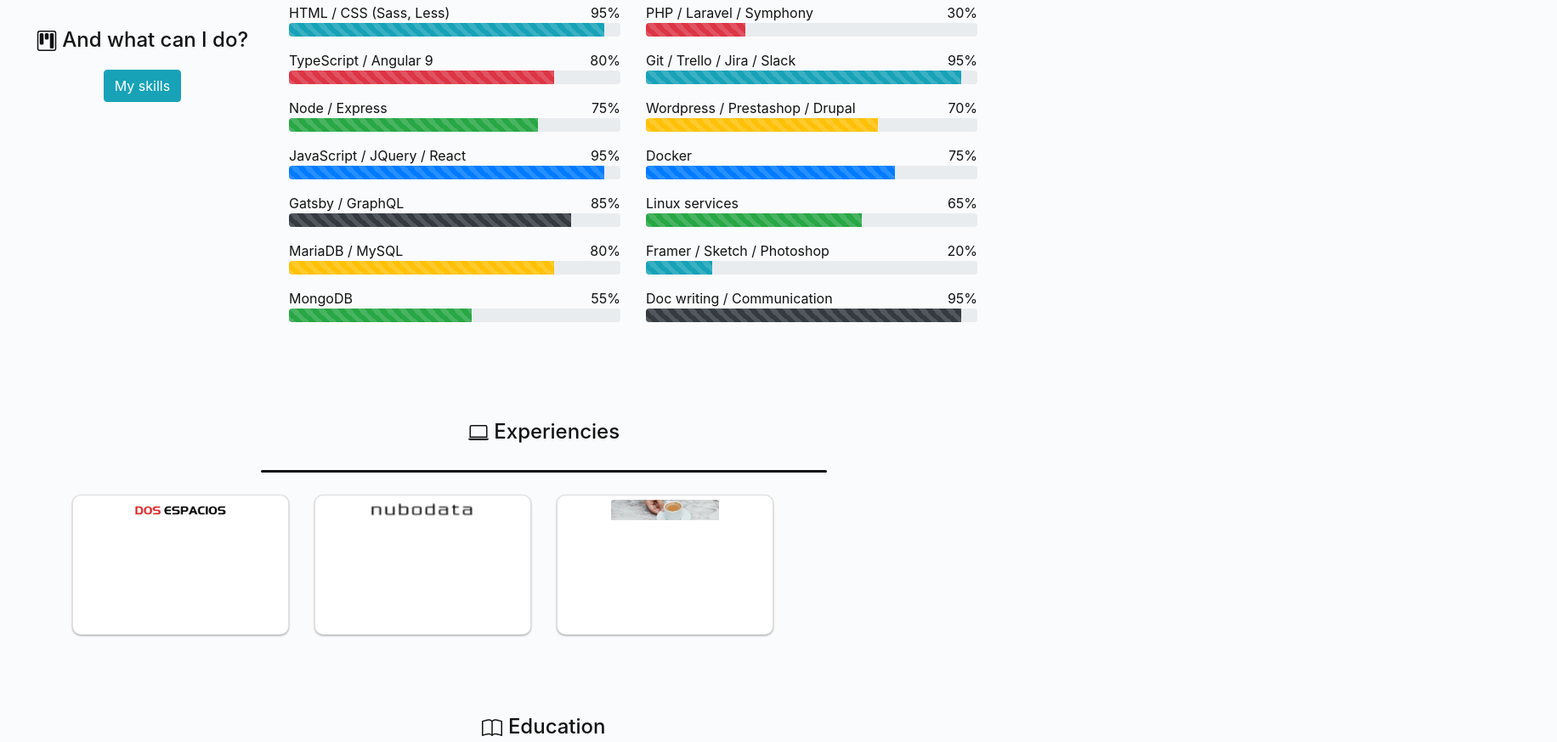
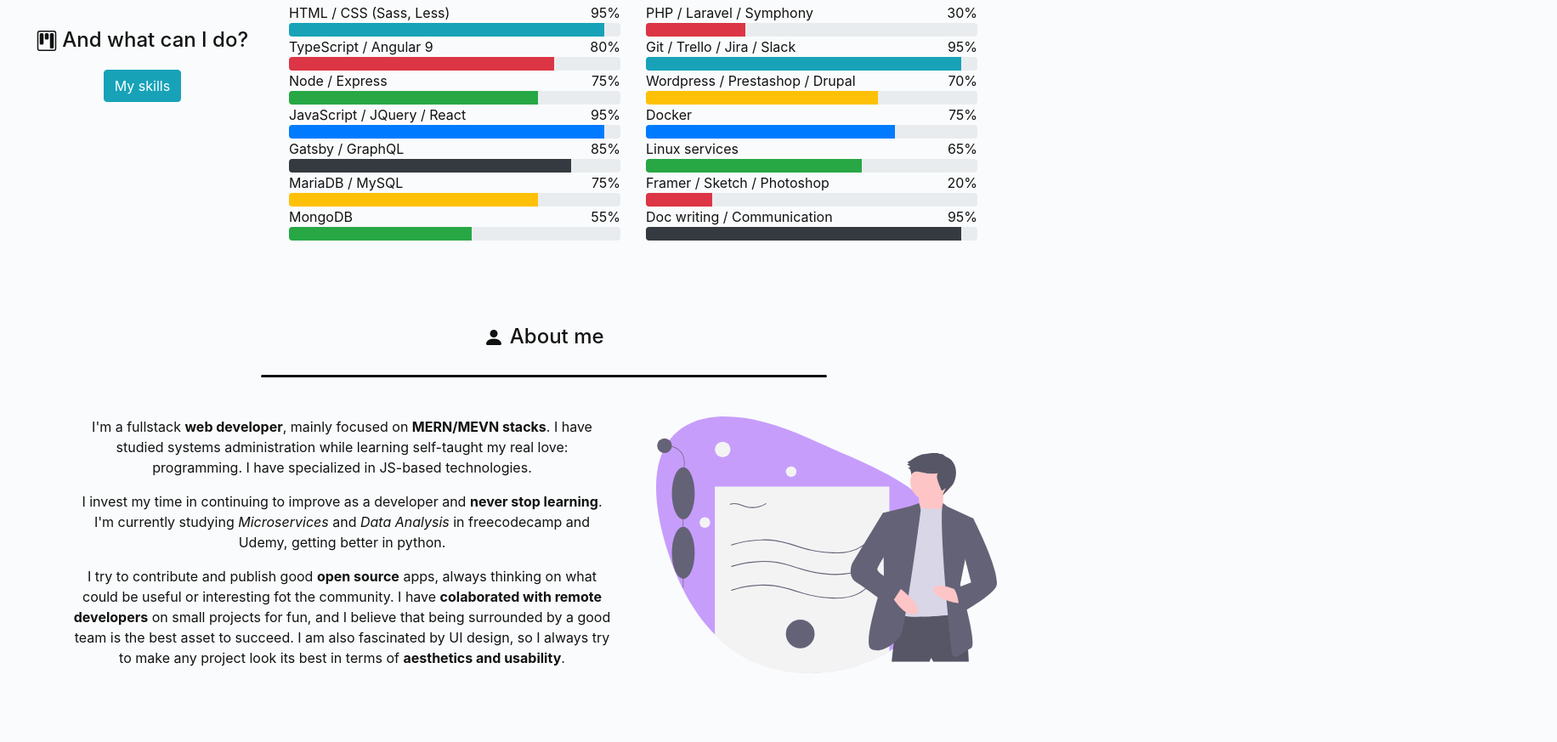
Before and after one commit to Dawichi/dawichi2, a Gatsby site: page / in a window 1280 px wide. Shown: the part 1101-1974 px from the top of the page at 85% size, 1832 px wide, since content can reach past the window. Built offline with nearby package versions, Linux system fonts and the light colour scheme; Gatsby itself is replaced by a stand-in of ours.

Commit message:
art added
new aesthetic, pictures, new section and more changes. 2 Pages deleted (contact and about me) , now integrated in Index as sections

```diff
--- a/src/components/layout/Footer.js
+++ b/src/components/layout/Footer.js
@@ -6,7 +6,7 @@
 const Footer = () => {
 	return (
 		<>
-			<Container className={footerStyles.buymeacoffee} fluid>
+			{/* <Container className={footerStyles.buymeacoffee} fluid>
 				<a href="https://www.buymeacoffee.com/dawichi">
 					<img
 						height="50px"
@@ -15,7 +15,7 @@
 						src="https://img.buymeacoffee.com/button-api/?text=Buy me a coffee&emoji=&slug=dawichi&button_colour=FFDD00&font_colour=000000&font_family=Cookie&outline_colour=000000&coffee_colour=ffffff"
 					/>
 				</a>
-			</Container>
+			</Container> */}
 
 			<footer className={ footerStyles.siteFooter }>
 				<div className={ footerStyles.container }>
--- a/src/components/layout/Navigationbar.js
+++ b/src/components/layout/Navigationbar.js
@@ -15,10 +15,8 @@
 			<Navbar.Collapse id="responsive-navbar-nav">
 				<Nav className="mr-auto ml-auto">
 					<Link to="/" activeClassName={NavbarStyles.active}>Home</Link>
-					<Link to="/about/" activeClassName={NavbarStyles.active} >About me</Link>
 					<Link to="/skills/" activeClassName={NavbarStyles.active} >My skills</Link>
 					<Link to="/projects/" activeClassName={NavbarStyles.active} >My projects</Link>
-					<Link to="/contact/" activeClassName={NavbarStyles.active} >Contact</Link>
 					<Link to="/blog/" activeClassName={NavbarStyles.active} >Blog</Link>
 				</Nav>
 				<Nav>
--- a/src/components/layout/Navigationbar.module.scss
+++ b/src/components/layout/Navigationbar.module.scss
@@ -31,3 +31,19 @@
 	color: var(--color-secondary) !important;
 	box-shadow: 0px 3px 5px -1px rgba(0, 0, 0, 0.15);
 }
+
+/* Scrollbar */
+::-webkit-scrollbar {
+    width: 10px;
+}
+::-webkit-scrollbar-track {
+    box-shadow: inset 0 0 5px darkgrey;
+    border-radius: 10px;
+}
+::-webkit-scrollbar-thumb {
+    background: #bb86fc;
+    border-radius: 10px;
+}
+::-webkit-scrollbar-thumb:hover {
+    background: var(--color-secondary);
+}
--- /dev/null
+++ b/src/components/sections/index/Aboutme.js
@@ -0,0 +1,55 @@
+import React, { useEffect, useState } from "react"
+import { Col, Container, Row } from "react-bootstrap"
+import { PersonFill } from "react-bootstrap-icons"
+
+import meSvg from '../../../images/svg/me.svg'
+import AboutmeStyles from "./Aboutme.module.scss"
+
+const Aboutme = () => {
+
+	const [scrolled, setScrolled] = useState(true)
+
+	useEffect(() => {
+		document.addEventListener('scroll', () => {
+			const isTop = window.scrollY > 1300 && window.scrollY < 2500
+			if (isTop !== scrolled) { setScrolled(isTop)}
+		})
+	}, [scrolled])
+
+	const setClassName = () => {
+		if (scrolled) {
+			return "animate__animated animate__pulse"
+		} else {
+			return ""
+		}
+	}
+
+	return (
+		<Container className={AboutmeStyles.container}>
+
+			<h4><PersonFill/> About me</h4>
+			<hr/>
+
+			<Row>
+				<Col xs={12} lg={7}>
+					<div className={AboutmeStyles.text}>
+						<p className={setClassName()}>
+							I'm a fullstack <strong>web developer</strong>, mainly focused on <strong>MERN/MEVN stacks</strong>. I have studied systems administration while learning self-taught my real love: programming. I have specialized in JS-based technologies.
+						</p>
+						<p className={setClassName()}>
+							I invest my time in continuing to improve as a developer and <strong>never stop learning</strong>. I'm currently studying <i>Microservices</i> and <i>Data Analysis</i> in freecodecamp and Udemy, getting better in python.
+						</p>
+						<p  className={setClassName()}>
+							I try to contribute and publish good <strong>open source</strong> apps, always thinking on what could be useful or interesting fot the community. I have <strong>colaborated with remote developers</strong> on small projects for fun, and I believe that being surrounded by a good team is the best asset to succeed. I am also fascinated by UI design, so I always try to make any project look its best in terms of <strong>aesthetics and usability</strong>.
+						</p>
+					</div>
+				</Col>
+				<Col xs={12} lg={5}>
+					<img src={meSvg} className={AboutmeStyles.meSvg} alt=""/>
+				</Col>
+			</Row>
+		</Container>
+	)
+}
+
+export default Aboutme
--- /dev/null
+++ b/src/components/sections/index/Aboutme.module.scss
@@ -0,0 +1,23 @@
+.container {
+	background-color: var(--color-container);
+	padding: 15px;
+	text-align: center;
+	width: auto;
+
+	h4 {margin: 30px 20px;}
+
+	hr {
+		background-color: var(--color-text);
+		border-radius: 5px;
+		height: 2px;
+		width: 60%;
+	}
+	.text {
+		margin: 30px 0;
+	}
+	.meSvg {
+		margin: 30px 0;
+		width: 90%;
+		opacity: 80%;
+	}
+}
--- a/src/components/sections/index/Projects.js
+++ b/src/components/sections/index/Projects.js
@@ -66,7 +66,7 @@
 				<h4><Envelope/> Get in touch</h4>
 				<hr/>
 				<Row>
-					<Button variant="info"><Link to="/contact/">Contact me</Link></Button>
+					<Button variant="info">Contact me</Button>
 				</Row>
 			</Container>
 
--- a/src/components/sections/index/Skillbars.js
+++ b/src/components/sections/index/Skillbars.js
@@ -26,66 +26,66 @@
 						<Button variant="info"><Link to="/skills/">My skills</Link></Button>
 					</Col>
 
-					<Col xs={12} lg={4}>
-						<p>
+					<Col xs={12} lg={4} className={SkillbarsStyles.progressBars}>
+						<div>
 							HTML / CSS (Sass, Less) <span>95%</span>
-							<ProgressBar striped variant="info" now={95} animated />
-						</p>
-						<p>
+							<ProgressBar variant="info" now={95} />
+						</div>
+						<div>
 							TypeScript / Angular 9 <span>80%</span>
-							<ProgressBar striped variant="danger" now={80} animated />
-						</p>
-						<p>
+							<ProgressBar variant="danger" now={80} />
+						</div>
+						<div>
 							Node / Express <span>75%</span>
-							<ProgressBar striped variant="success" now={75} animated />
-						</p>
-						<p>
+							<ProgressBar variant="success" now={75} />
+						</div>
+						<div>
 							JavaScript / JQuery / React <span>95%</span>
-							<ProgressBar striped variant="primary" now={95} animated />
-						</p>
-						<p>
+							<ProgressBar variant="primary" now={95} />
+						</div>
+						<div>
 							Gatsby / GraphQL <span>85%</span>
-							<ProgressBar striped variant="dark" now={85} animated />
-						</p>
-						<p>
-							MariaDB / MySQL <span>80%</span>
-							<ProgressBar striped variant="warning" now={80} animated />
-						</p>
-						<p>
+							<ProgressBar variant="dark" now={85} />
+						</div>
+						<div>
+							MariaDB / MySQL <span>75%</span>
+							<ProgressBar variant="warning" now={75} />
+						</div>
+						<div>
 							MongoDB <span>55%</span>
-							<ProgressBar striped variant="success" now={55} animated />
-						</p>
+							<ProgressBar variant="success" now={55} />
+						</div>
 					</Col>
 
-					<Col xs={12} lg={4}>
-						<p>
+					<Col xs={12} lg={4} className={SkillbarsStyles.progressBars}>
+						<div>
 							PHP / Laravel / Symphony <span>30%</span>
-							<ProgressBar striped variant="danger" now={30} animated />
-						</p>
-						<p>
+							<ProgressBar variant="danger" now={30} />
+						</div>
+						<div>
 							Git / Trello / Jira / Slack <span>95%</span>
-							<ProgressBar striped variant="info" now={95} animated />
-						</p>
-						<p>
+							<ProgressBar variant="info" now={95} />
+						</div>
+						<div>
 							Wordpress / Prestashop / Drupal <span>70%</span>
-							<ProgressBar striped variant="warning" now={70} animated />
-						</p>
-						<p>
+							<ProgressBar variant="warning" now={70}  />
+						</div>
+						<div>
 							Docker <span>75%</span>
-							<ProgressBar striped variant="primary" now={75} animated />
-						</p>
-						<p>
+							<ProgressBar variant="primary" now={75} />
+						</div>
+						<div>
 							Linux services <span>65%</span>
-							<ProgressBar striped variant="success" now={65} animated />
-						</p>
-						<p>
+							<ProgressBar variant="success" now={65} />
+						</div>
+						<div>
 							Framer / Sketch / Photoshop <span>20%</span>
-							<ProgressBar striped variant="info" now={20} animated />
-						</p>
-						<p>
+							<ProgressBar variant="danger" now={20} />
+						</div>
+						<div>
 							Doc writing / Communication <span>95%</span>
-							<ProgressBar striped variant="dark" now={95} animated />
-						</p>
+							<ProgressBar variant="dark" now={95} />
+						</div>
 					</Col>
 				</Row>
 			</Container>
--- a/src/components/sections/index/Skillbars.module.scss
+++ b/src/components/sections/index/Skillbars.module.scss
@@ -9,11 +9,11 @@
 		height: 12vh;
 		width: 100%;
 
-		path {stroke: none;fill: #03dac527;}
+		path {stroke: none;fill: #bb86fc27;}
 	}
 
 	.whoiam {
-		background-color: #03dac527;
+		background-color: #bb86fc27;
 		color: var(--color-text);
 
 		h4 {margin: 0 auto;}
@@ -32,6 +32,8 @@
 
 		.label {text-align: center;}
 
+		.progress-bars > div { padding-bottom: 1rem;}
+
 		h4 {margin: 30px 0 20px 0;}
 		button {
 			margin: 0 20px 35px 20px;
--- a/src/pages/about.module.scss
+++ /dev/null
@@ -1,27 +0,0 @@
-.container {
-	background-color: var(--color-container);
-	border-radius: 10px;
-	box-shadow: 0px 3px 5px -1px rgba(0, 0, 0, 0.2), 0px 6px 10px 0px rgba(0, 0, 0, 0.14), 0px 1px 18px 0px rgba(0, 0, 0, 0.12);
-	margin: 15px;
-	padding: 20px;
-	width: auto;
-	position: relative;
-
-	.s1, .s2, .s3, .s4, .s5, .s6 {
-		position: absolute;
-		font-weight: 600;
-		letter-spacing: 2px;
-	}
-	.s1, .s4, .s5 { color: var(--color-primary); }
-	.s2, .s3, .s6 { color: var(--color-secondary); }
-
-
-	.s1 { left: 20%; top: 25%; transform: rotate(-4deg);}
-	.s2 { left: 75%; top: 15%; transform: rotate(4deg);}
-	.s3 { left: 25%; top: 60%; transform: rotate(-4deg);}
-	.s4 { left: 90%; top: 45%; transform: rotate(-4deg);}
-	.s5 { left: 05%; top: 50%; transform: rotate(4deg);}
-	.s6 { left: 80%; top: 75%; transform: rotate(4deg);}
-}
-
-@media screen and (max-width: 800px) { .s1, .s2, .s3, .s4, .s5, .s6 { display: none; } }
--- a/src/pages/index.js
+++ b/src/pages/index.js
@@ -13,6 +13,7 @@
 
 // Styles
 import indexStyles from "./index.module.scss"
+import Aboutme from "../components/sections/index/Aboutme"
 
 
 
@@ -25,6 +26,7 @@
 			<Landing/>
 
 			<Skillbars/><br/>
+			<Aboutme/><br/>
 			<Experiencies/><br/>
 			<Education/><br/>
 			<Projects/><br/>
```
Also changed, not shown: src/components/sections/index/Landing.js (+22 -5 lines), src/components/sections/index/Landing.module.scss (+65 -2 lines), src/pages/about.js (deleted, +0 -95 lines), src/pages/contact.js (deleted, +0 -20 lines), src/images/svg/developer-app.svg (added), src/images/svg/developer-web.svg (added), src/images/svg/me.svg (added), src/images/svg/study.svg (added), src/images/svg/work.svg (added), src/pages/contact.module.scss (deleted).
